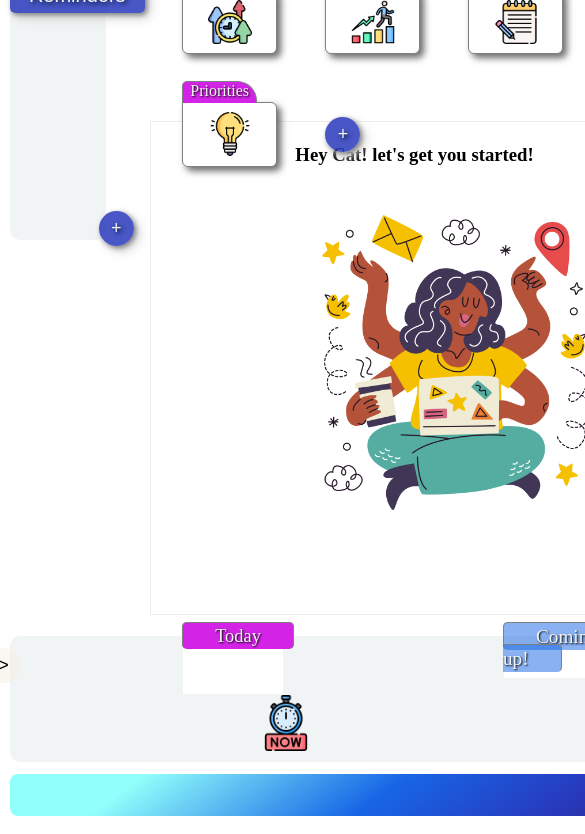
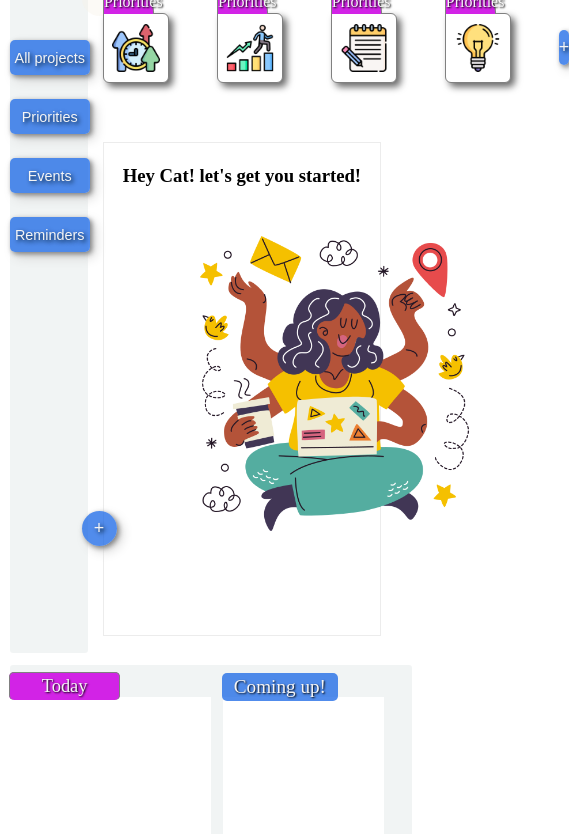
Before and after one commit to CatSalvargh/todo-list, a website built with webpack: page src/template.html in a window 390 px wide. Shown: the part 141-975 px from the top of the page, 585 px wide, since content can reach past the window. Built offline with nearby package versions, Linux system fonts and the light colour scheme.

Commit message:
responsive 1

```diff
--- a/src/styles.css
+++ b/src/styles.css
@@ -9,21 +9,23 @@
     --gap: 12px;
 
     /* Colors */
-    --purple-dark: rgba(23, 102, 230, 0.5);
+    --purple-dark: rgba(23, 102, 230, 0.75);
     --aqua: rgba(143, 255, 251, 0.55);
 }
 
+body {
+    overflow: hidden;
+}
 /* ====  Containers  ==== */
 .grid-container {
     display: grid;
     width: 95vw;
     height: fit-content;
-    /* border: 2px solid red; */
     margin: 10px auto;
     grid-template-columns: 5vw 10vw 4fr 15vw;
     grid-template-rows: 10vh 1.5fr 4fr 5vh;
     grid-template-areas:
-                ". logo header header"
+                "header header header header"
                 "side-left side-left main side-right"
                 "side-left side-left main side-right"
                 "side-left side-left footer footer";
@@ -32,23 +34,23 @@
 }
 
 .logo-container {
-    grid-area: logo;
+    grid-area: 1 / 2 / 2 / 3;
     max-width: 20vw;
     height: var(--header-height);
     display: flex;
     align-items: center;
-    padding-top: var(--gap);
+    padding-top: calc(var(--gap) * 2);
     z-index: 1;
 
     & img {
-        height: 140%;
+        height: 120%;
         width: auto;
         object-fit: cover;
         transform: rotateZ(-4deg);
     }
 
     & h1 {
-        font-size: 3.5rem;
+        font-size: 2.5rem;
         z-index: 1;
         transform: translateX(-1.15rem);
         color: white;
@@ -99,19 +101,18 @@
 }
 
 .side-left {
-    grid-area: 1 / 1 / 5 / 3;
+    grid-area: side-left;
     display: flex;
     flex-direction: column;
-    height: calc(var(--main-height) + var(--header-height) + var(--footer-height) + calc(var(--gap) * 2));
+    height: calc(var(--main-height) + var(--footer-height));
     gap: calc(var(--gap) * 2);
-    padding-top: 10rem;
+    padding-top: 7rem;
     font-size: clamp(12px, 1.25rem, 3vw);
 }
 
 .side-right {
     grid-area: side-right;
     height: var(--main-height);
-    /* align-self: start; */
     display: flex;
     flex-direction: column;
     gap: calc(var(--gap) * 3);
@@ -120,8 +121,8 @@
 footer {
     grid-area: footer;
     height: var(--footer-height);
-    background-color: purple;
     align-self: start;
+    border-radius: 5px 5px 0 0;
 }
 /* End Containers*/
 
@@ -129,12 +130,11 @@ footer {
 .folder-container {
     display: flex;
     width: 100%;
-    height: 20%;
+    height: 25%;
     justify-content: flex-start;
     gap: calc(var(--gap) * 4);
     align-items: center;
-    padding: 1.5rem 3rem 0 2rem;
-    flex-wrap: wrap;
+    padding: 1.5rem 0;
 
     & .folder {
         width: clamp(95px, 2vw, 3.5vw);
@@ -175,7 +175,7 @@ footer {
     }
 }
 
-.main-body-container {
+.main-task-container {
     border: 1px solid rgb(236, 236, 236);
     width: 95%;
     height: 75%;
@@ -233,30 +233,25 @@ footer {
         content: ' Coming up! ';
         background-color: var(--purple-dark);
         border-radius: 5px;
-        border-top: 1px solid gray;
-        border-left: 1px solid gray;
-        border-right: 1px solid gray;
         position: relative;
         top: -20px;
         left: -1px;
         font-size: 1.2rem;
         color: whitesmoke;
         text-shadow: 1px 1px 2px black;
-        padding: 0.2rem 2rem
+        padding: 0.2rem 0.75rem
 }
 
 /* End Subcontainers*/
 
 /* ====  Common  ====  */
 .nav, footer {
-    background: linear-gradient(324deg,rgba(41, 40, 120, 1) 2%, rgba(40, 57, 189, 1) 21%, rgba(23, 102, 230, 1) 47%, rgba(143, 255, 251, 0.98) 82%);
-    border-radius: 8px;
+    background: linear-gradient(324deg,rgba(41, 40, 120, 1) 2%, rgba(40, 57, 189, 1) 21%, rgba(23, 102, 230, 1) 47%, rgba(143, 255, 251, 0.98) 80%);
 }
 
 .side-left, .side-right {
     background-color: rgba(236, 239, 240, 0.7);
-    /* background: linear-gradient(0deg,rgb(236, 239, 240) 0%, rgba(236, 239, 240, 0.7) 92%, rgba(255, 255, 255, 1) 94%); */
-    border-radius: 10px;
+    border-radius: 3px;
 }
 
 /* Common Backgrounds */
@@ -264,7 +259,7 @@ footer {
 
 /* ====  BUTTONS  ====  */
 .btn {
-    background-color: rgba(40, 57, 189, 0.85);
+    background-color: var(--purple-dark);
     color:whitesmoke;
     text-shadow: 2px 2px 4px rgb(1, 25, 44);
     border: none;
@@ -272,7 +267,7 @@ footer {
         5px 5px 12px lightgray;
 }
 
-.side-left .add-btn, .left-contract-btn, .folder-add-btn, .right-contract-btn {
+.add-btn, .left-contract-btn, .folder-add-btn, .right-contract-btn {
     position: relative;
     width: 35px;
     height: 35px;
@@ -295,8 +290,8 @@ footer {
 .side-left .left-btn {
     border-radius: 5px;
     height: 35px;
-    width: clamp(135px, 12vw, 195%);
-    font-size: clamp(18px, 1.25rem, 2rem);
+    width: clamp(80px, 12vw, 195%);
+    font-size: clamp(10px, 0.9rem, 1.5rem);
     margin: 0 auto;
 }
 
@@ -322,28 +317,81 @@ footer {
 
 /* ====  Media Queries  ==== */
 @media only screen and (max-width: 900px) {
+    body {
+        overflow: scroll;
+    }
+
     .grid-container {
         height: fit-content;
-        grid-template-columns: 2fr 4fr;
-        grid-template-rows: 10vh 4fr 15vh 5vh;
+        grid-template-columns: 20vw 80vw;
+        grid-template-rows: 10vh 4fr auto 5vh;
         grid-template-areas:
-            "logo header"
+            "side-left header"
             "side-left main"
             "side-right side-right"
             "footer footer";
     }
 
+    .logo-container {
+        grid-area: 1 / 1 / 2 / 2;
+    }
     .side-left  {
         height: var(--main-height);
-        grid-area: logo;
+        grid-area: side-left;
+        padding-top: 7rem;
+        height: calc(var(--main-height) + var(--header-height) + calc(var(--gap) * 2));
+
     }
 
     .side-right {
         height: 100%;
         flex-direction: row;
-        padding: 10px;
+        padding: 2rem 0;
+        justify-content: flex-start;
+        align-items: center;
+        gap: var(--gap);
+
+        & .right-contract-btn {
+            display: none;
+        }
+
+        & .today {
+            width: 50%;
+            height: 150px;
+            margin: 0;
+
+            & img {
+                display: none;
+            }
+
+            & .today::before {
+                height: 12px
+            }
+        }
+
+        & .comingup {
+            width: 40%;
+            height: 100%;
+            margin: 0;
+
+            & img {
+                display: none;
+            }
+
+            & .today::before {
+                height: 12px
+            }
+        }
     }
 
+
+    .main-container {
+        padding-left: 0.2rem;
+        gap: calc(var(--gap));
+    }
+    .main-task-container {
+        width: 90%;
+    }
 }
 
 /*End Media */
--- a/src/template.html
+++ b/src/template.html
@@ -41,7 +41,7 @@
                 </div>
                 <button class="btn folder-add-btn">+</button>
             </div>
-            <div class="main-body-container">
+            <div class="main-task-container">
                 <h3><br>Hey Cat! let's get you started!</h3>
                 <img src="./assets/starticon.png" alt="productivity sticker">
             </div>
```
